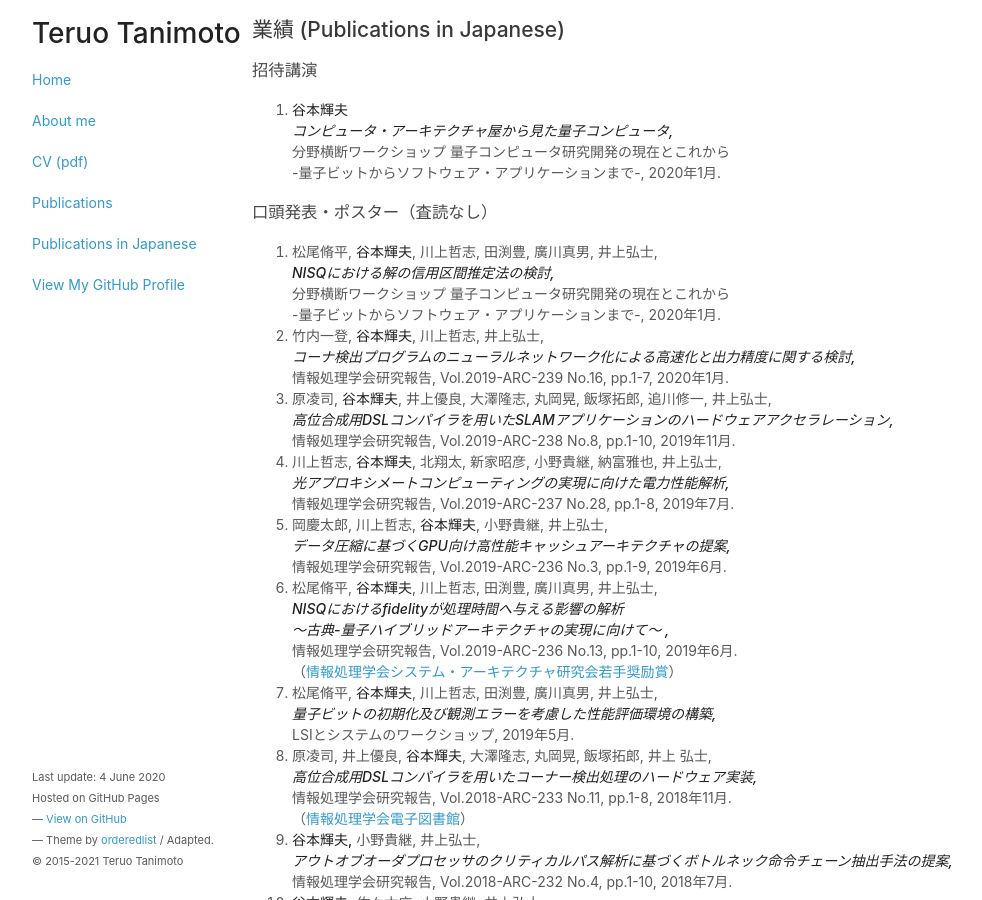
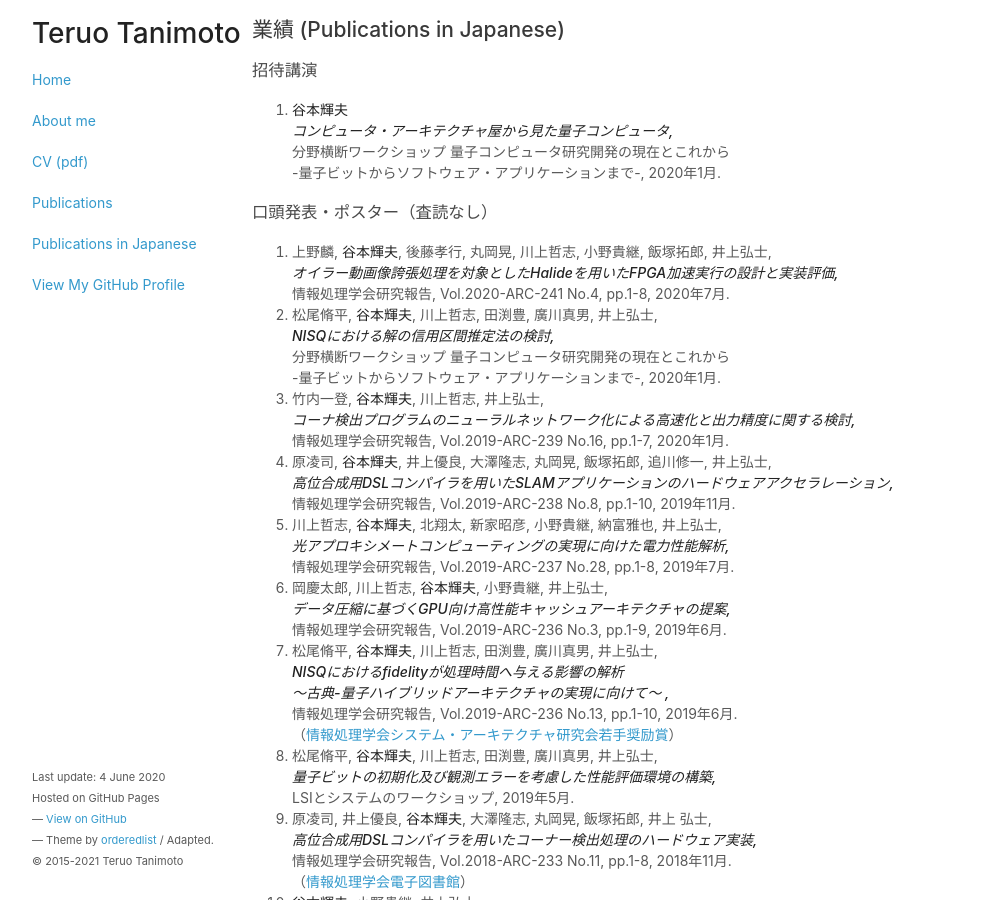
Before and after one commit to teruo41/teruo41.github.io, a Jekyll site: the page built from pubsj.md, in a window 1280 px wide and 900 px high. Shown: the whole window, without its empty margins (138-1120 px from the left). Built offline with Jekyll 4.4.1, drawn with Linux system fonts in a browser that asks for light colours.

Commit message:
Update pubsj.md

```diff
--- a/pubsj.md
+++ b/pubsj.md
@@ -13,6 +13,10 @@ title: Publications in Japanese
   -量子ビットからソフトウェア・アプリケーションまで-, 2020年1月.
 
 ### 口頭発表・ポスター（査読なし）
+
+0. 上野麟, __谷本輝夫__, 後藤孝行, 丸岡晃, 川上哲志, 小野貴継, 飯塚拓郎, 井上弘士,
+   ***オイラー動画像誇張処理を対象としたHalideを用いたFPGA加速実行の設計と実装評価,***
+   情報処理学会研究報告, Vol.2020-ARC-241 No.4, pp.1-8, 2020年7月.
 
 0. 松尾脩平, __谷本輝夫__, 川上哲志, 田渕豊, 廣川真男, 井上弘士,
   ***NISQにおける解の信用区間推定法の検討,***
```
